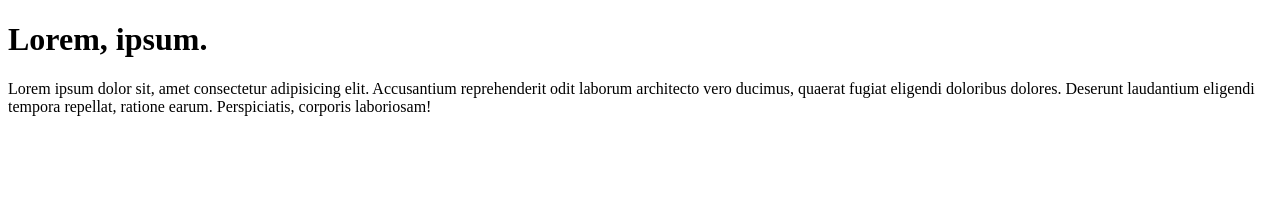
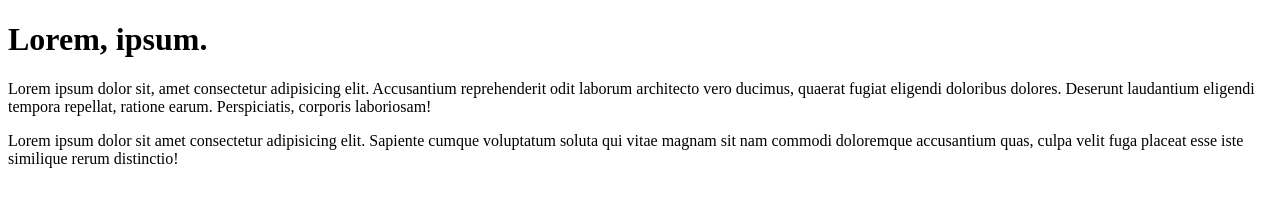
Before and after one commit to Mildass/Test, a plain HTML site: page Index.html in a window 1280 px wide. Drawn offline with Linux system fonts and the light colour scheme.

Commit message:
enter main

```diff
--- a/Index.html
+++ b/Index.html
@@ -9,5 +9,8 @@
 <body>
     <h1>Lorem, ipsum.</h1>
     <p>Lorem ipsum dolor sit, amet consectetur adipisicing elit. Accusantium reprehenderit odit laborum architecto vero ducimus, quaerat fugiat eligendi doloribus dolores. Deserunt laudantium eligendi tempora repellat, ratione earum. Perspiciatis, corporis laboriosam!</p>
+    <main>
+        <p>Lorem ipsum dolor sit amet consectetur adipisicing elit. Sapiente cumque voluptatum soluta qui vitae magnam sit nam commodi doloremque accusantium quas, culpa velit fuga placeat esse iste similique rerum distinctio!</p>
+    </main>
 </body>
 </html>
```
